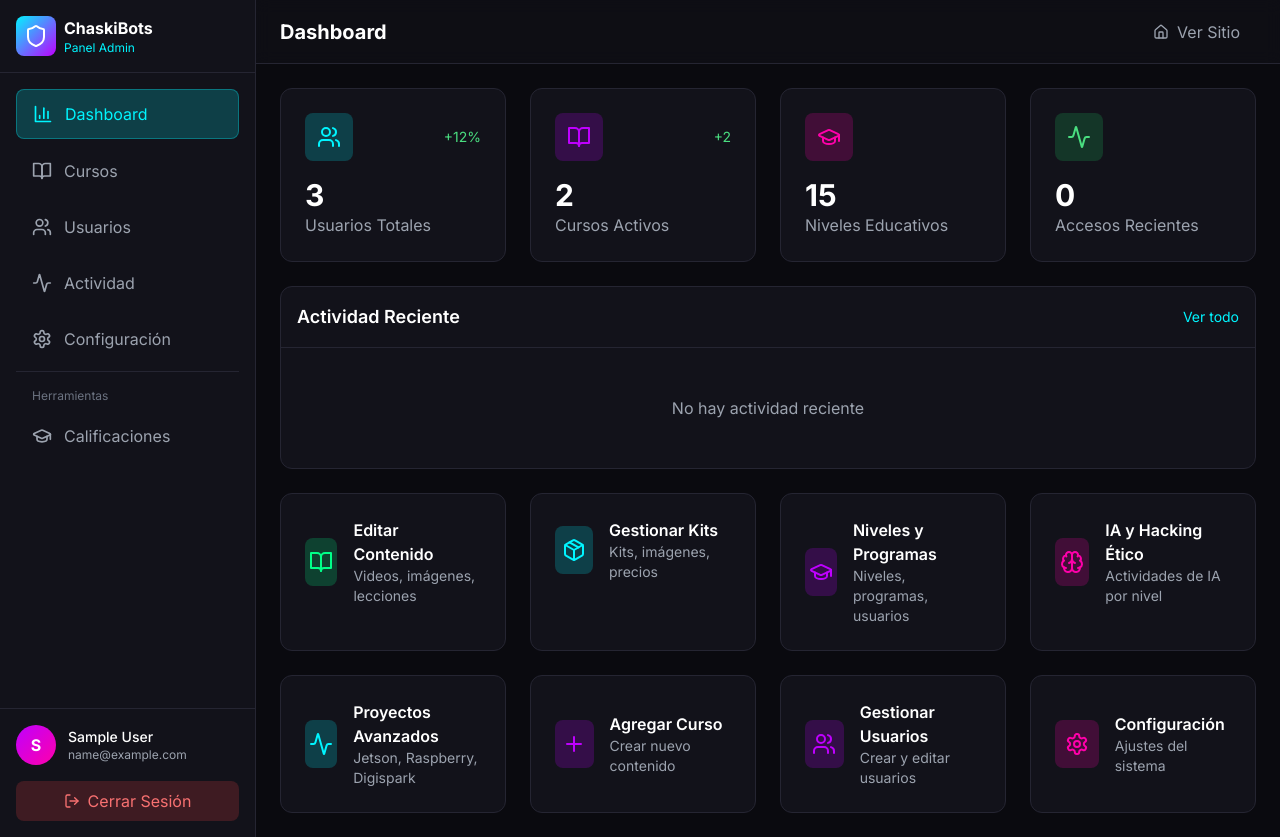
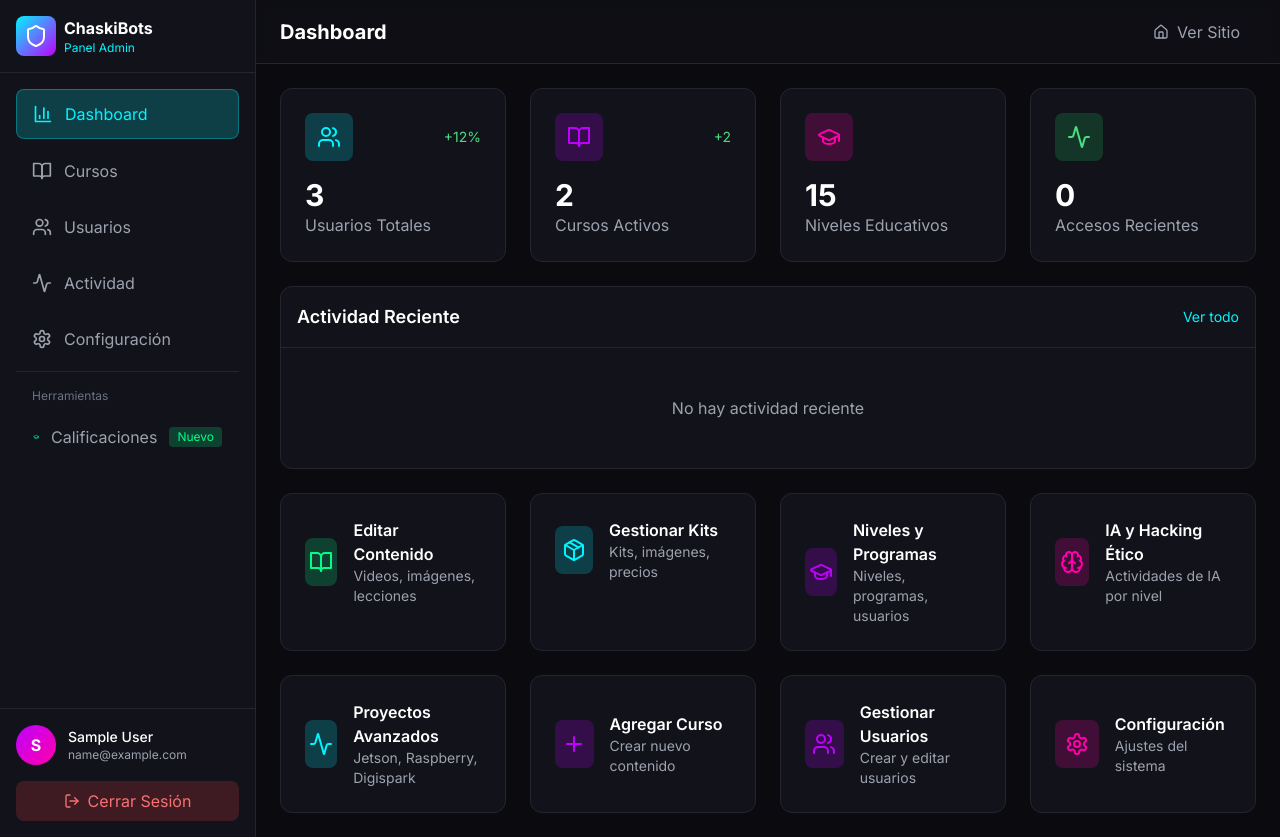
Before and after one commit to chaskibotslab/chaskibots-edu, a Next.js app: page /admin in a window 1280 px wide. Built offline with nearby package versions, Linux system fonts and the light colour scheme; sample sign-in values are in the browser's storage.

Commit message:
Mejorar visibilidad del boton Calificaciones en panel admin

```diff
--- a/src/app/admin/page.tsx
+++ b/src/app/admin/page.tsx
@@ -135,10 +135,11 @@ export default function AdminPage() {
             <p className="text-xs text-gray-500 mb-2 px-4">Herramientas</p>
             <Link
               href="/admin/calificaciones"
-              className="w-full flex items-center gap-3 px-4 py-3 rounded-lg text-gray-400 hover:bg-dark-700 hover:text-white transition-all"
+              className="w-full flex items-center gap-3 px-4 py-3 rounded-lg text-gray-400 hover:bg-dark-700 hover:text-white transition-all border border-transparent hover:border-neon-green/30"
             >
-              <GraduationCap className="w-5 h-5" />
+              <GraduationCap className="w-5 h-5 text-neon-green" />
               <span>Calificaciones</span>
+              <span className="ml-auto text-xs bg-neon-green/20 text-neon-green px-2 py-0.5 rounded">Nuevo</span>
             </Link>
           </div>
         </nav>
```
